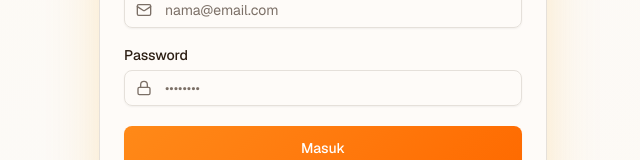
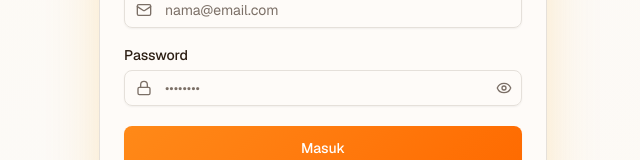
Before and after one commit to BayuSetiawanv/LamarKerja, a Next.js app in the folder frontend/: page /login in a window 1280 px wide. Shown: the part 388-548 px from the top of the page, without its empty margins (317-957 px from the left). Built offline with nearby package versions, Linux system fonts and the light colour scheme; no server answers.

Commit message:
Implement password visibility toggle in login form
Added show/hide password functionality and improved input styling.

```diff
--- a/frontend/src/app/(auth)/login/page.tsx
+++ b/frontend/src/app/(auth)/login/page.tsx
@@ -1,10 +1,10 @@
 "use client";
 
 import { useForm } from "react-hook-form";
-import { useEffect } from "react";
+import { useEffect, useState } from "react"; // 🔥 TAMBAHKAN useState
 import { useRouter } from "next/navigation";
 import Link from "next/link";
-import { Loader2, Mail, Lock, Sparkles, AlertCircle } from "lucide-react";
+import { Loader2, Mail, Lock, Sparkles, AlertCircle, Eye, EyeOff } from "lucide-react"; // 🔥 TAMBAHKAN Eye, EyeOff
 import { Button } from "@/components/ui/button";
 import { Input } from "@/components/ui/input";
 import { Label } from "@/components/ui/label";
@@ -25,6 +25,9 @@ export default function LoginPage() {
   const storeError = useAuthStore((s) => s.error);
   const clearError = useAuthStore((s) => s.clearError);
 
+  // 🔥 STATE UNTUK SHOW/HIDE PASSWORD
+  const [showPassword, setShowPassword] = useState(false);
+
   useEffect(() => {
     clearError();
   }, [clearError]);
@@ -38,7 +41,7 @@ export default function LoginPage() {
   const onSubmit = async (values: LoginFormValues) => {
     try {
       await login(values.email, values.password);
-      router.push("/dashboard");
+      router.replace("/dashboard"); // 🔥 Gunakan replace agar tidak bisa di-back ke login
     } catch {
       // Error ditampilkan dari store
     }
@@ -91,14 +94,29 @@ export default function LoginPage() {
               <Lock className="absolute left-3 top-1/2 -translate-y-1/2 w-4 h-4 text-muted-foreground" />
               <Input
                 id="password"
-                type="password"
+                type={showPassword ? "text" : "password"} // 🔥 UBAH TYPE DINAMIS
                 placeholder="••••••••"
-                className="pl-10"
+                className="pl-10 pr-10" // 🔥 TAMBAHKAN pr-10 AGAR TEKS TIDAK MENUMPUK IKON MATA
                 {...register("password", {
                   required: "Password wajib diisi",
                   minLength: { value: 6, message: "Password minimal 6 karakter" },
                 })}
               />
+              {/* 🔥 TOMBOL SHOW/HIDE PASSWORD */}
+              <Button
+                type="button"
+                variant="ghost"
+                size="icon"
+                className="absolute right-0 top-0 h-full px-3 hover:bg-transparent"
+                onClick={() => setShowPassword(!showPassword)}
+                tabIndex={-1}
+              >
+                {showPassword ? (
+                  <EyeOff className="h-4 w-4 text-muted-foreground" />
+                ) : (
+                  <Eye className="h-4 w-4 text-muted-foreground" />
+                )}
+              </Button>
             </div>
             {errors.password && (
               <p className="text-sm text-destructive">{errors.password.message}</p>
```
